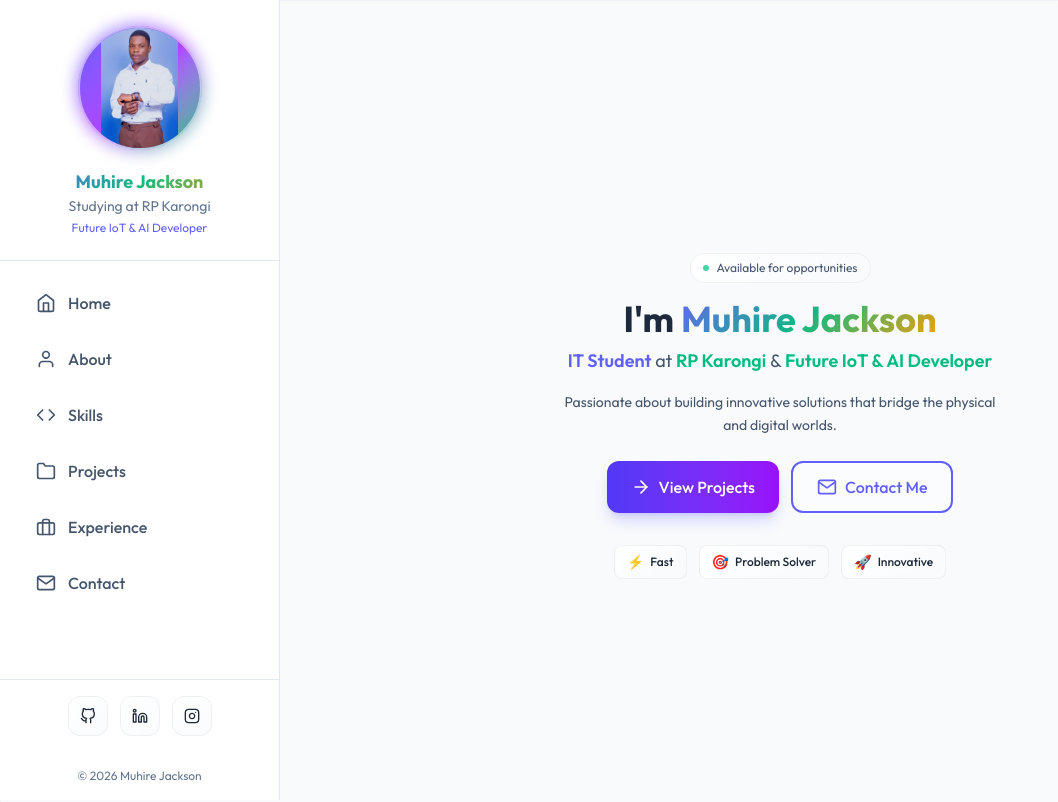
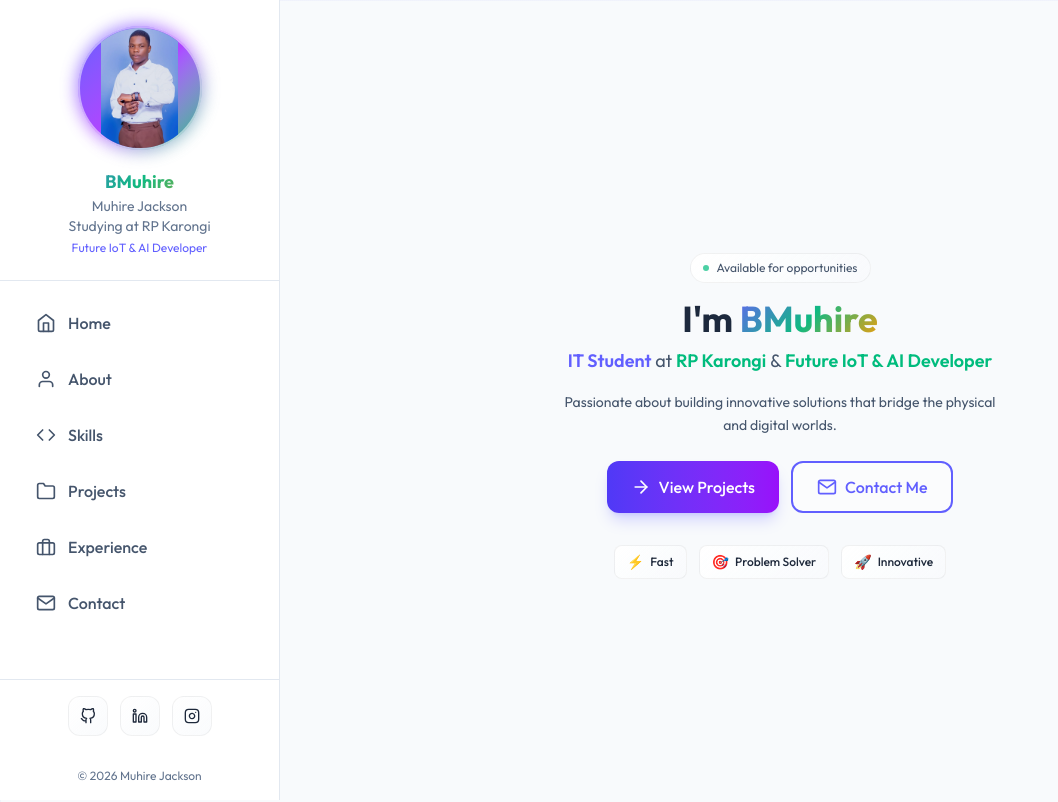
Before and after one commit to beyond-rda/PORTIFOLIO, a React (Vite) app: page / in a window 1280 px wide. Shown: the top 802 px of the page, without its empty margins (0-1058 px from the left). Built offline with nearby package versions, Linux system fonts and the light colour scheme.

Commit message:
searchable bmuhire

```diff
--- a/index.html
+++ b/index.html
@@ -4,30 +4,61 @@
     <meta charset="UTF-8" />
     <link rel="icon" type="image/svg+xml" href="/favicon.svg" />
     <meta name="viewport" content="width=device-width, initial-scale=1.0" />
+    <link rel="canonical" href="https://bmuhire.netlify.app" />
 
     <!-- SEO Meta Tags -->
-    <meta name="description" content="Muhire Jackson - IT Student & Future IoT & AI Developer. View my projects, skills, and experience in web development, IoT, and AI." />
-    <meta name="keywords" content="portfolio, IT student, IoT developer, AI developer, web developer, React, full-stack developer, Rwanda" />
+    <title>BMuhire | IT Student & IoT & AI Developer - Portfolio</title>
+    <meta name="description" content="BMuhire (Muhire Jackson) - IT Student at RP Karongi, Rwanda. Future IoT & AI Developer. View projects, skills in React, full-stack development, IoT, and AI. Contact for web development and smart solutions." />
+    <meta name="keywords" content="bmuhire, Muhire Jackson, IT student, RP Karongi, IoT developer, AI developer, web developer, React, full-stack developer, Rwanda, Karongi, portfolio" />
     <meta name="author" content="Muhire Jackson" />
     <meta name="robots" content="index, follow" />
+    <meta name="googlebot" content="index, follow" />
+    <meta name="theme-color" content="#6366f1" />
 
     <!-- Open Graph / Facebook -->
     <meta property="og:type" content="website" />
-    <meta property="og:title" content="Muhire Jackson | IT Student & Future IoT & AI Developer" />
-    <meta property="og:description" content="Portfolio showcasing projects in IoT, AI, and full-stack development" />
+    <meta property="og:title" content="BMuhire | IT Student & Future IoT & AI Developer" />
+    <meta property="og:description" content="IT Student at RP Karongi. Building innovative IoT and AI solutions. View my projects and skills." />
     <meta property="og:image" content="/og-image.png" />
+    <meta property="og:url" content="https://bmuhire.netlify.app" />
+    <meta property="og:site_name" content="BMuhire Portfolio" />
+    <meta property="og:locale" content="en_RW" />
 
     <!-- Twitter -->
     <meta name="twitter:card" content="summary_large_image" />
-    <meta name="twitter:title" content="Muhire Jackson | IT Student & Future IoT & AI Developer" />
-    <meta name="twitter:description" content="Portfolio showcasing projects in IoT, AI, and full-stack development" />
+    <meta name="twitter:title" content="BMuhire | IT Student & IoT & AI Developer" />
+    <meta name="twitter:description" content="IT Student at RP Karongi. Future IoT & AI Developer. View my portfolio." />
+    <meta name="twitter:site" content="@b__muhire" />
+    <meta name="twitter:creator" content="@b__muhire" />
+
+    <!-- Structured Data (JSON-LD) -->
+    <script type="application/ld+json">
+    {
+      "@context": "https://schema.org",
+      "@type": "Person",
+      "name": "Muhire Jackson",
+      "alternateName": "BMuhire",
+      "url": "https://bmuhire.netlify.app",
+      "image": "https://bmuhire.netlify.app/og-image.png",
+      "jobTitle": "IT Student",
+      "worksFor": {
+        "@type": "Organization",
+        "name": "RP Karongi"
+      },
+      "sameAs": [
+        "https://github.com/beyond-rda",
+        "https://linkedin.com/in/jacksonmuhire",
+        "https://instagram.com/b__muhire"
+      ],
+      "description": "IT Student at RP Karongi, Rwanda specializing in IoT and AI development",
+      "knowsAbout": ["Web Development", "IoT", "Artificial Intelligence", "React", "Full-Stack Development"]
+    }
+    </script>
 
     <!-- Google Fonts -->
     <link rel="preconnect" href="https://fonts.googleapis.com">
     <link rel="preconnect" href="https://fonts.gstatic.com" crossorigin>
     <link href="https://fonts.googleapis.com/css2?family=Outfit:wght@300;400;500;600;700;800&family=Space+Grotesk:wght@400;500;600;700&display=swap" rel="stylesheet">
-
-    <title>Muhire Jackson | Portfolio</title>
   </head>
   <body>
     <div id="root"></div>
--- a/src/components/Hero.jsx
+++ b/src/components/Hero.jsx
@@ -29,7 +29,7 @@ export default function Hero() {
 
           <h1 className="text-3xl md:text-4xl font-bold mb-2">
             <span className="text-slate-800 dark:text-white">I'm </span>
-            <span className="gradient-text">Muhire Jackson</span>
+            <span className="gradient-text">BMuhire</span>
           </h1>
 
           <motion.h2
--- a/src/components/Sidebar.jsx
+++ b/src/components/Sidebar.jsx
@@ -74,7 +74,8 @@ export default function Sidebar({ children }) {
               <img src={profileImg} alt="Muhire Jackson" className="w-full h-full object-contain" />
             </div>
           </div>
-          <h2 className="font-bold text-lg gradient-text">Muhire Jackson</h2>
+          <h2 className="font-bold text-lg gradient-text">BMuhire</h2>
+          <p className="text-sm text-slate-500 dark:text-slate-400">Muhire Jackson</p>
           <p className="text-sm text-slate-500 dark:text-slate-400">Studying at RP Karongi</p>
           <p className="text-xs text-indigo-500 mt-1">Future IoT & AI Developer</p>
         </div>
```
